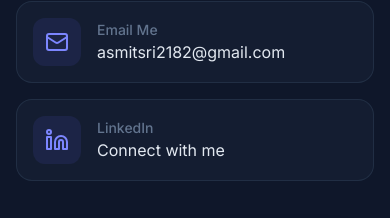
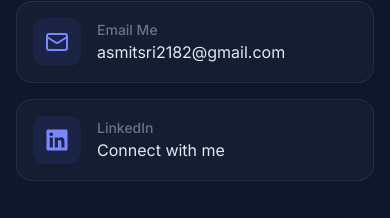
Before and after one commit to AsmitSri12/portfolio, a Next.js app: page / in a window 390 px wide. Shown: the part 5176-5394 px from the top of the page. Built offline with nearby package versions, Linux system fonts and the light colour scheme.

Commit message:
feat: add responsive contact section component with inquiry type selection and social links

```diff
--- a/src/components/ContactSection.tsx
+++ b/src/components/ContactSection.tsx
@@ -1,7 +1,8 @@
 "use client";
 
 import { motion } from "framer-motion";
-import { Mail, Send, Linkedin, Sparkles } from "lucide-react";
+import { Mail, Send, Sparkles } from "lucide-react";
+import { FaLinkedin } from "react-icons/fa";
 import Link from "next/link";
 import { useState } from "react";
 
@@ -84,7 +85,7 @@
                   className="group flex items-center gap-4 p-4 rounded-2xl bg-slate-800/40 border border-slate-700/50 hover:border-indigo-500/50 hover:bg-slate-800/60 transition-all duration-300"
                 >
                   <div className="w-12 h-12 rounded-xl bg-indigo-500/10 flex items-center justify-center text-indigo-400 group-hover:scale-110 transition-transform">
-                    <Linkedin className="w-6 h-6" />
+                    <FaLinkedin className="w-6 h-6" />
                   </div>
                   <div>
                     <p className="text-sm text-slate-500 font-medium">LinkedIn</p>
```
